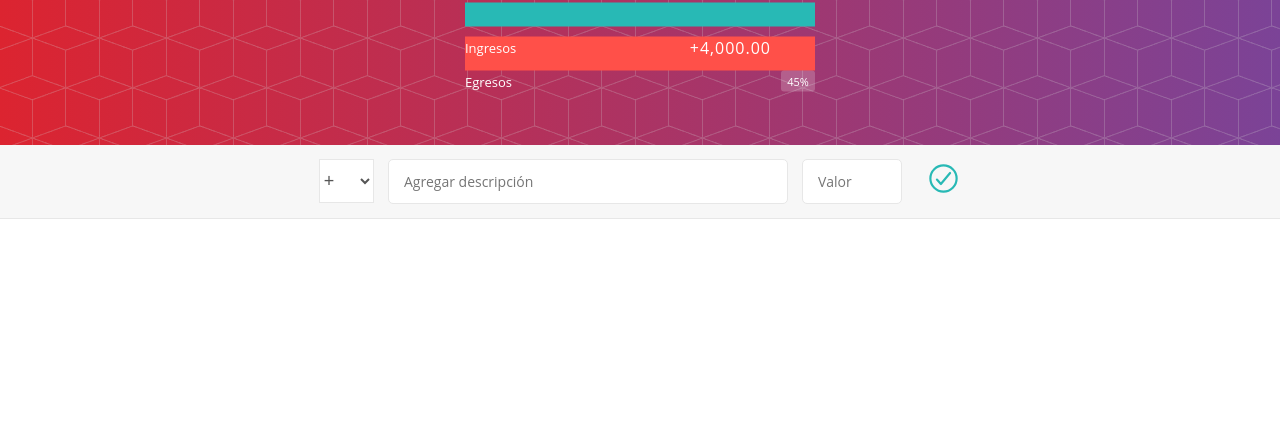
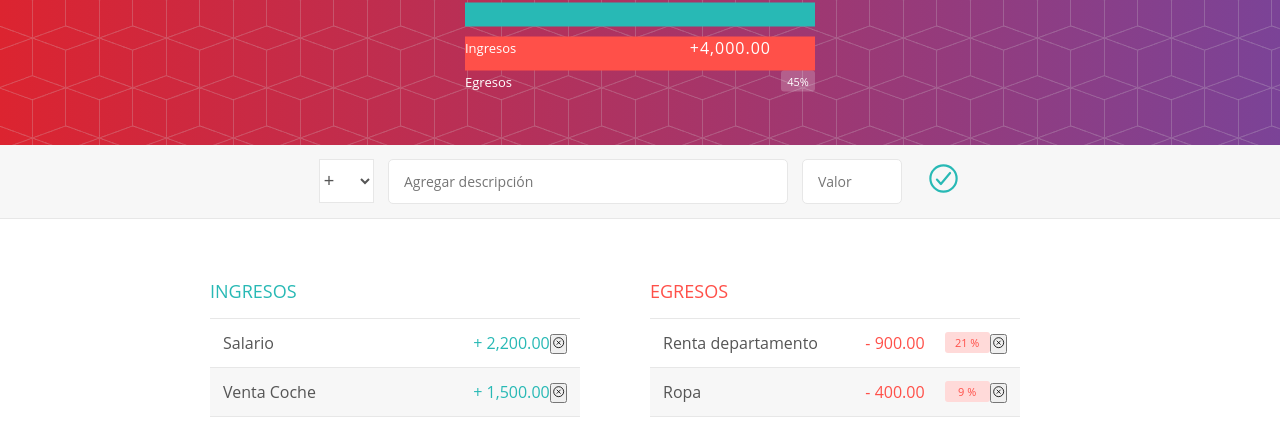
Before and after one commit to vichy130/Fund-JS-1, a plain HTML site: page index.html in a window 1280 px wide. Shown: the part 175-616 px from the top of the page. Drawn offline with nearby package versions, Linux system fonts and the light colour scheme.

Commit message:
avance 2

```diff
--- a/index.html
+++ b/index.html
@@ -47,10 +47,62 @@
         </div> <!-- end agregar-->
     </form> <!-- end form-->
 
+    <div class="contenedor limpiarEstilos">
+        <div class="ingreso">
+            <h2 class="ingreso_titulo">Ingresos</h2>
+            <div id="lista-ingresos">
+                <div class="elemento limpiarEstilos">
+                    <div class="elemento_descripcion">
+                        Salario
+                    </div>
+                    <div class="derecha limpiarEstilos">
+                        <div class="elemento_valor">+ 2,200.00</div>
+                        <div class="elemento_eliminar"><button class="elemento_eliminar_btn"><ion-icon
+                                    name="close-circle-outline"></ion-icon></button></div>
+                    </div>
+                </div> <!-- end elemento limpiarEstilos-->
+                <div class="elemento limpiarEstilos">
+                    <div class="elemento_descripcion">Venta Coche</div>
+                    <div class="derecha limpiarEstilos">
+                        <div class="elemento_valor">+ 1,500.00</div>
+                        <div class="elemento_eliminar"><button class="elemento_eliminar_btn"><ion-icon
+                                    name="close-circle-outline"></ion-icon></button></div>
+                    </div>
+                </div> <!-- end elemento limpiarEstilos-->
+            </div>
+        </div>
+        <div class="egreso">
+            <h2 class="egreso_titulo">Egresos</h2>
+            <div id="lista-egresos">
+                <div class="elemento limpiarEstilos">
+                    <div class="elemento_descripcion">Renta departamento</div>
+                    <div class="derecha limpiarEstilos">
+                        <div class="elemento_valor">- 900.00</div>
+                        <div class="elemento_porcentaje">21 %</div>
+                        <div class="elemento_eliminar"><button class="elemento_eliminar_btn"><ion-icon
+                                    name="close-circle-outline"></ion-icon></button></div>
+                    </div>
+                </div>
+                <div class="elemento limpiarEstilos">
+                    <div class="elemento_descripcion">Ropa</div>
+                    <div class="derecha limpiarEstilos">
+                        <div class="elemento_valor">- 400.00</div>
+                        <div class="elemento_porcentaje">9 %</div>
+                        <div class="elemento_eliminar"><button class="elemento_eliminar_btn"><ion-icon
+                                    name="close-circle-outline"></ion-icon></button></div>
+                    </div>
+                </div>
+            </div>
+        </div>
 
+    </div><!-- end contenedor -->
 
     <script type="module" src="https://unpkg.com/ionicons@5.4.0/dist/ionicons/ionicons.esm.js"></script>
     <!-- icono checkmark circle-->
+    <script src="js/app.js"></script>
+    <script src="js/Dato.js"></script>
+    <script src="js/Egreso.js"></script>
+    <script src="js/Ingreso.js"></script>
 </body>
 
 </html>
--- a/js/app.js
+++ b/js/app.js
@@ -0,0 +1,16 @@
+var cargarCabecero = ()=>{
+    var presupuesto= totalIngresos()-totalEgresos();
+    var porcentajeEgreso= totalEgresos()/totalIngresos();
+}
+var totalIngresos=()=>{
+    let totalIngreso=0;
+    let ingreso=[];
+    for(let elemento of ingreso){totalIngreso+=elemento};
+    return totalIngresos;
+}
+var totalEgresos=()=>{
+    let totalEgreso=0;
+    let egreso=[];
+    for(let elemento of egreso){totalEgreso+=elemento};
+    return totalEgreso;
+}
```
